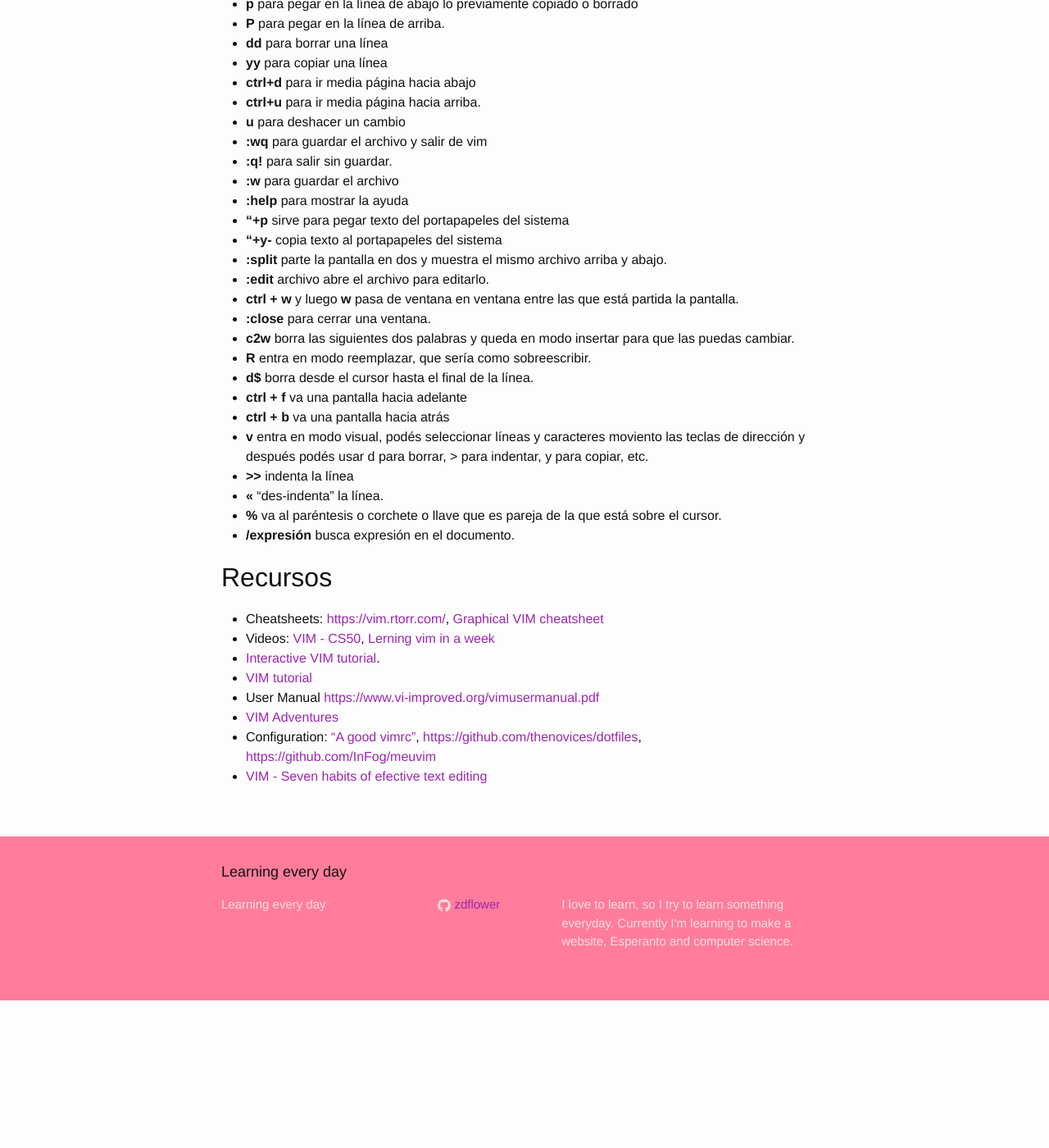
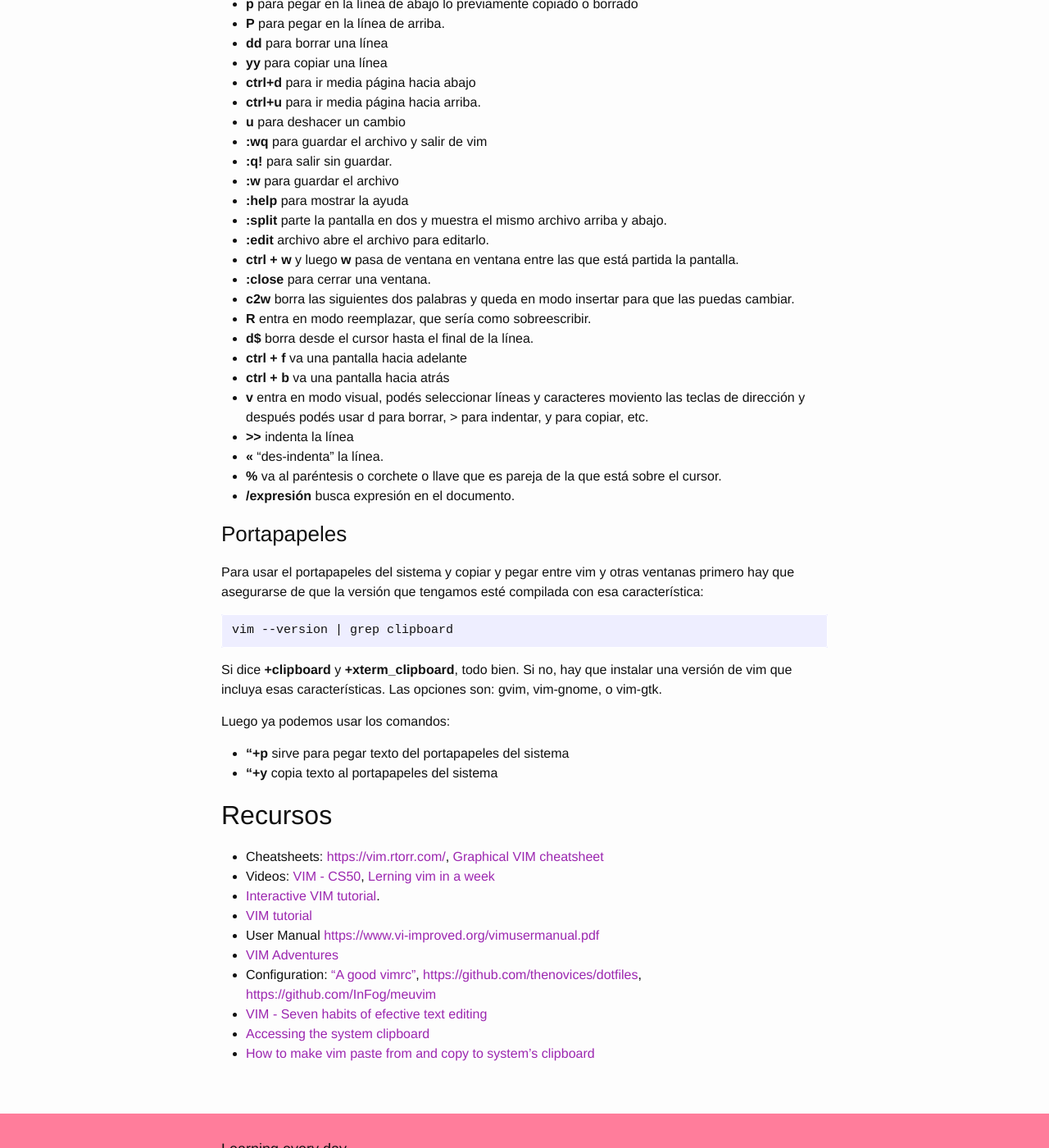
Before and after one commit to zdflower/zdflower.github.io, a Jekyll site: the page built from _posts/2018-07-18-VIM.markdown, in a window 1280 px wide and 1400 px high, scrolled down 720 px. Shown: the whole window at 82% size. Built offline with Jekyll 4.4.1, drawn with Linux system fonts in a browser that asks for light colours; before the commit the page ends 1940 px from its top, so only the background shows below that.

Commit message:
Update 2018-07-18-VIM.markdown

```diff
--- a/_posts/2018-07-18-VIM.markdown
+++ b/_posts/2018-07-18-VIM.markdown
@@ -51,6 +49,19 @@ Estuve experimentando con el editor de textos [VIM](http://www.vim.org/).
 - **%** va al paréntesis o corchete o llave que es pareja de la que está sobre el cursor.
 - **/expresión** busca expresión en el documento.
 
+### Portapapeles
+Para usar el portapapeles del sistema y copiar y pegar entre vim y otras ventanas primero hay que asegurarse de que la versión que tengamos esté compilada con esa característica:
+
+    vim --version | grep clipboard
+
+Si dice **+clipboard** y **+xterm_clipboard**, todo bien. Si no, hay que instalar una versión de vim que incluya esas características. Las opciones son: gvim, vim-gnome, o vim-gtk.
+
+Luego ya podemos usar los comandos:
+
+- **"+p** sirve para pegar texto del portapapeles del sistema
+- **"+y** copia texto al portapapeles del sistema
+
+
 ## Recursos
 
 - Cheatsheets: [https://vim.rtorr.com/](https://vim.rtorr.com/), [Graphical VIM cheatsheet](http://www.viemu.com/a_vi_vim_graphical_cheat_sheet_tutorial.html)
@@ -61,3 +72,5 @@ Estuve experimentando con el editor de textos [VIM](http://www.vim.org/).
 - [VIM Adventures](https://vim-adventures.com/)
 - Configuration: ["A good vimrc"](https://dougblack.io/words/a-good-vimrc.html), [https://github.com/thenovices/dotfiles](https://github.com/thenovices/dotfiles), [https://github.com/InFog/meuvim](https://github.com/InFog/meuvim)
 - [VIM - Seven habits of efective text editing](http://www.moolenaar.net/habits.html)
+- [Accessing the system clipboard](https://vim.fandom.com/wiki/Accessing_the_system_clipboard)
+- [How to make vim paste from and copy to system's clipboard](https://stackoverflow.com/questions/11489428/how-to-make-vim-paste-from-and-copy-to-systems-clipboard)
```
Also changed, not shown: other parts of _posts/2018-07-18-VIM.markdown (+0 -2 lines).
